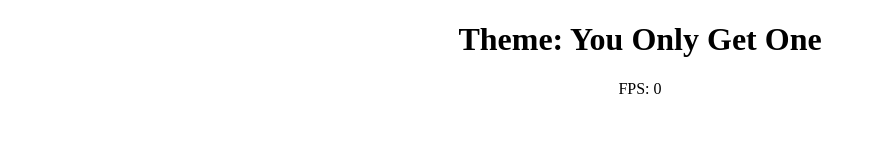
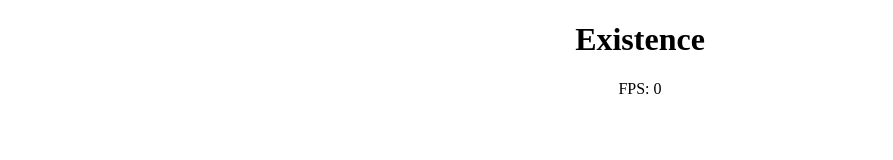
Before and after one commit to donaldducky/ld28-existence, a website: page public/index.html in a window 1280 px wide. Shown: the top 160 px of the page, without its empty margins (0-893 px from the left). Drawn offline with Linux system fonts and the light colour scheme.

Commit message:
Title: Existence

```diff
--- a/public/css/styles.css
+++ b/public/css/styles.css
@@ -58,5 +58,5 @@ td.description {
 .icon-wind { background-position: -128px 0; }
 
 #sprites {
-/*  display: none;*/
+  display: none;
 }
--- a/public/index.html
+++ b/public/index.html
@@ -9,7 +9,7 @@
 <body>
 
 <div id="wrap">
-<h1>Theme: You Only Get One</h1>
+<h1>Existence</h1>
 
 <div>FPS: <span id="fps">0</span></div>
 
```
